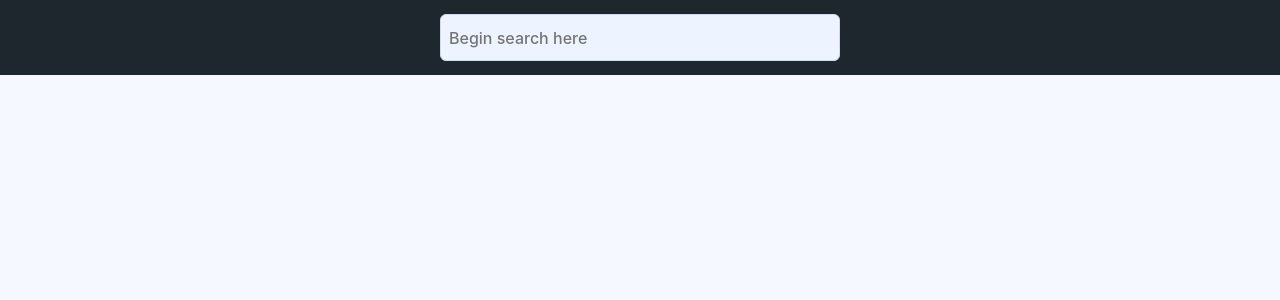
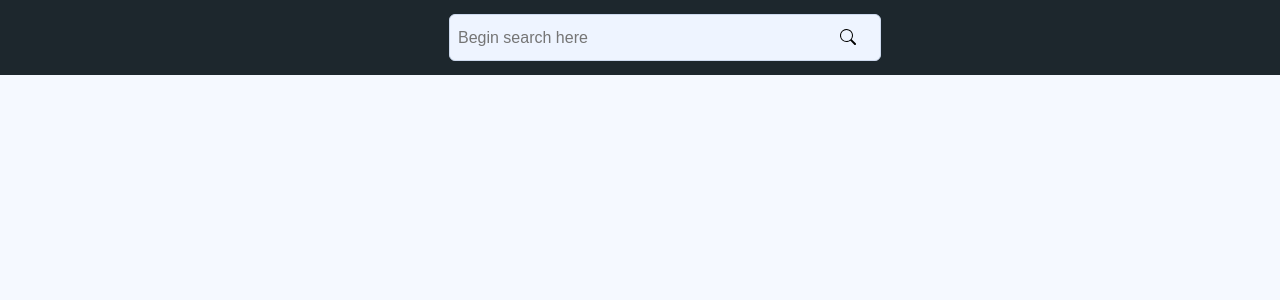
Before and after one commit to zhhjoseph/autocomplete, a React (Create React App) app: page / in a window 1280 px wide. Shown: the top 300 px of the page. Built offline with nearby package versions, Linux system fonts and the light colour scheme.

Commit message:
close button

```diff
--- a/src/UI/CustomInput.jsx
+++ b/src/UI/CustomInput.jsx
@@ -1,19 +1,51 @@
 import React from "react";
 import styled from "styled-components";
 import { SECONDARY_COLOR } from "../Styles";
+import { BsSearch } from "react-icons/bs";
+import { AiOutlineClose } from "react-icons/ai";
 
-const CustomInput = ({ type = "text", ...props }) => {
-  return <StyledCustomInput type={type} {...props} />;
+const CustomInput = ({ type = "text", search, width, ...props }) => {
+  return (
+    <InputContainer width={width}>
+      {props.value && <ClearIcon size={20} onClick={props.clearValue} />}
+      {search && <StyledSearchIcon color={"black"} />}
+      <StyledCustomInput search={search} type={type} {...props} />
+    </InputContainer>
+  );
 };
+
+const InputContainer = styled.div`
+  position: relative;
+  justify-content: center;
+  align-items: center;
+  width: ${(props) => (props.width ? props.width : "100%")};
+`;
+
+const StyledSearchIcon = styled(BsSearch)`
+  position: absolute;
+  right: -25px;
+  top: 15px;
+`;
+
+const ClearIcon = styled(AiOutlineClose)`
+  position: absolute;
+  right: 0px;
+  top: 14px;
+  transition: color 0.3s ease;
+  :hover {
+    cursor: pointer;
+    color: red;
+  }
+`;
 
 const StyledCustomInput = styled.input`
   height: 45px;
-  padding: 0px 8px;
+  padding: ${(props) => (props.search ? "0px 40px 0px 8px" : "0px 8px")};
   width: 100%;
   line-height: 25px;
   font-size: 16px;
   font-weight: 500;
-  font-family: inherit;
+  font-family: Arial, Helvetica, sans-serif;
   border-radius: 6px;
   min-width: 300px;
   border: 1px solid #cdd9ed;
--- a/src/components/Autocomplete.jsx
+++ b/src/components/Autocomplete.jsx
@@ -6,8 +6,8 @@ import { searchInputReducer } from "../reducer";
 import { CustomInput } from "../UI";
 
 const initialState = {
-  categoryIndex: 0,
-  productIndex: 0,
+  categoryIndex: null,
+  productIndex: null,
   showSuggestions: false,
   filteredSuggestions: [],
   currentInput: "",
@@ -72,8 +72,12 @@ const Autocomplete = () => {
         onChange={onChange}
         onKeyDown={onKeyDown}
         placeholder={"Begin search here"}
+        clearValue={() => dispatch({ type: "SET_DEFAULT_STATE" })}
         value={currentInput}
+        width={"382px"}
+        search
       />
+
       {filteredSuggestions && categoryMap.length > 0 && (
         <DropDownList
           categoryMap={categoryMap}
@@ -93,10 +97,10 @@ const SearchBarDiv = styled.div`
   align-items: center;
   height: 100%;
   width: 100%;
+  float: right;
 `;
 
 const StyledSearchBar = styled(CustomInput)`
-  width: 382px;
   z-index: 2;
 `;
 
```
